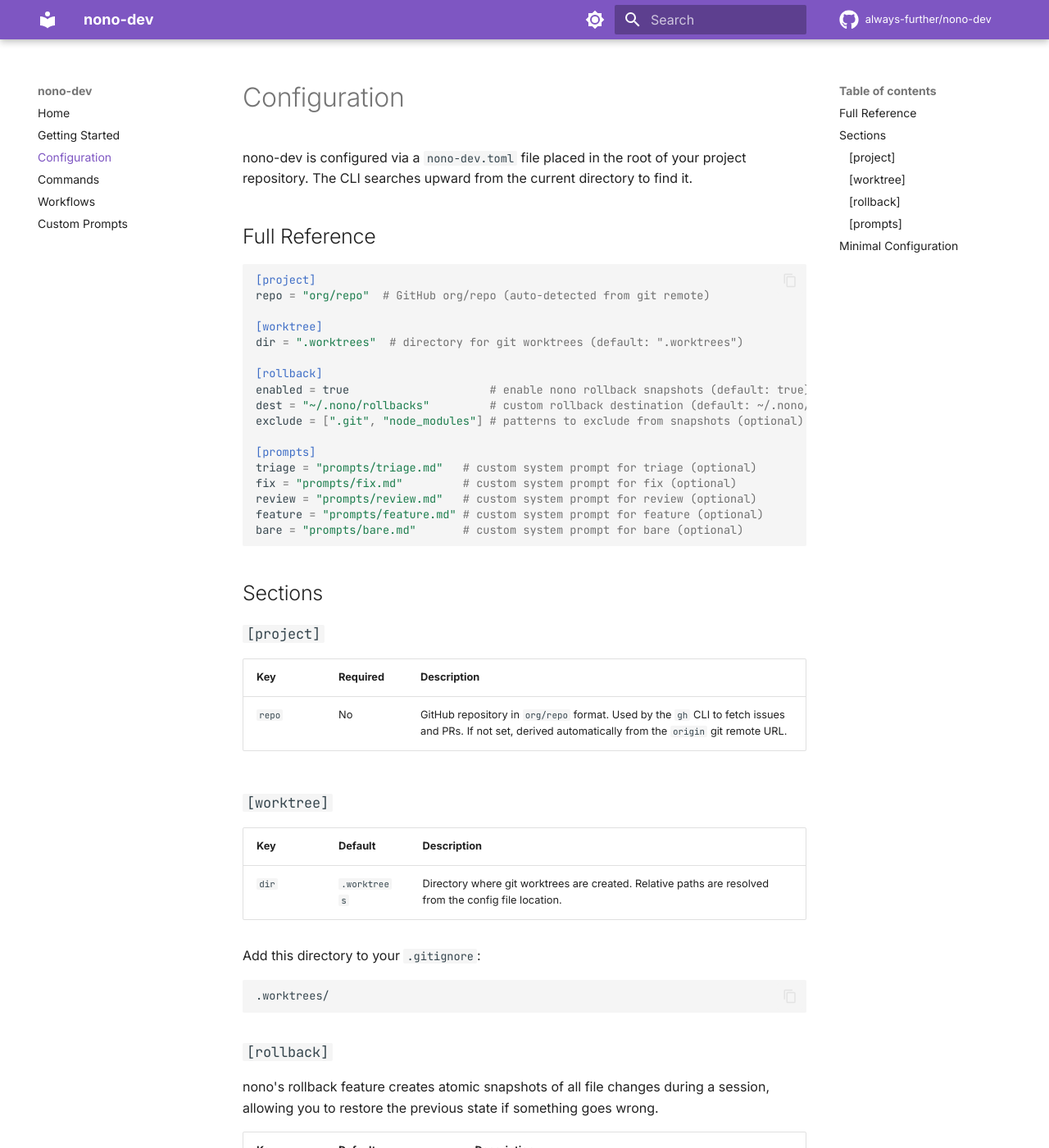
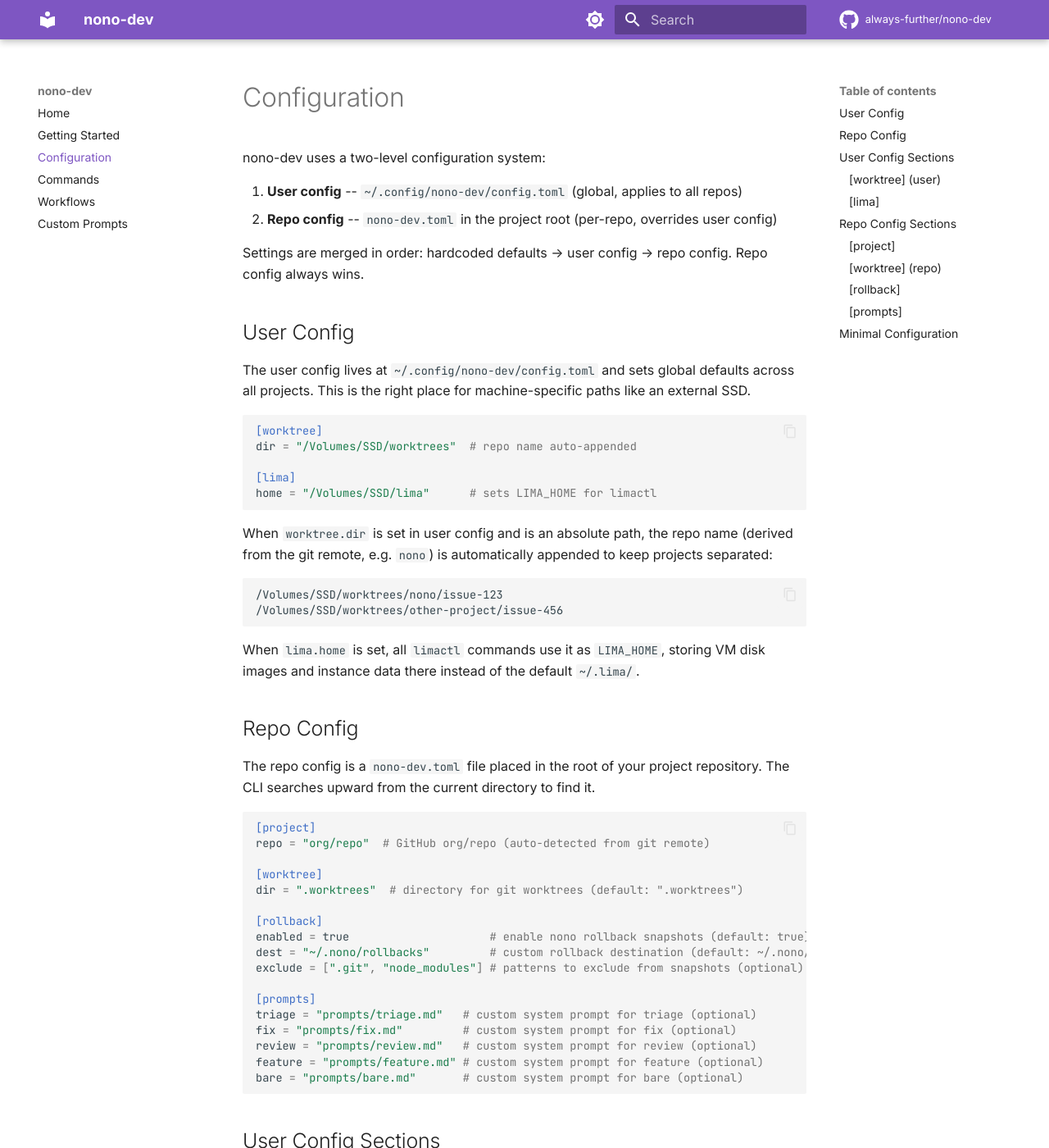
Before and after one commit to always-further/nono-dev, an MkDocs documentation site: the page built from docs/configuration.md, in a window 1280 px wide and 1400 px high. Shown: the whole window at 82% size. Built offline with MkDocs 1.6.1 and Material for MkDocs 9.7.7, drawn with Linux system fonts in a browser that asks for light colours; comment, search, counter and statistics services are not loaded; some of the changed text lies outside the part shown.

Commit message:
feat(config): add global user-level configuration
- Introduce `~/.config/nono-dev/config.toml` for machine-specific settings across all projects.
- Implement a three-layer configuration merge order:
    - Hardcoded defaults
    - User config (global, `~/.config/nono-dev/config.toml`)
    - Repo config (per-project, `nono-dev.toml`, overrides all)
- Enable `[worktree].dir` in user config to set a global base directory for worktrees.
    - Repo names are auto-appended to absolute paths (e.g., `/ssd/worktrees/nono/`).
- Enable `[lima].home` in user config to specify `LIMA_HOME`, redirecting VM storage.
- Update all relevant documentation (`docs/configuration.md`, `CLAUDE.md`, `docs/getting-started.md`) to detail the new configuration system.
- Change Lima guest home directory path from `.guest` to `.linux` for consistency across VM provision scripts and paths.

Signed-off-by: Luke Hinds <lukehinds@gmail.com>

````diff
--- a/docs/configuration.md
+++ b/docs/configuration.md
@@ -1,8 +1,36 @@
 # Configuration
 
-nono-dev is configured via a `nono-dev.toml` file placed in the root of your project repository. The CLI searches upward from the current directory to find it.
+nono-dev uses a two-level configuration system:
 
-## Full Reference
+1. **User config** -- `~/.config/nono-dev/config.toml` (global, applies to all repos)
+2. **Repo config** -- `nono-dev.toml` in the project root (per-repo, overrides user config)
+
+Settings are merged in order: hardcoded defaults -> user config -> repo config. Repo config always wins.
+
+## User Config
+
+The user config lives at `~/.config/nono-dev/config.toml` and sets global defaults across all projects. This is the right place for machine-specific paths like an external SSD.
+
+```toml
+[worktree]
+dir = "/Volumes/SSD/worktrees"  # repo name auto-appended
+
+[lima]
+home = "/Volumes/SSD/lima"      # sets LIMA_HOME for limactl
+```
+
+When `worktree.dir` is set in user config and is an absolute path, the repo name (derived from the git remote, e.g. `nono`) is automatically appended to keep projects separated:
+
+```
+/Volumes/SSD/worktrees/nono/issue-123
+/Volumes/SSD/worktrees/other-project/issue-456
+```
+
+When `lima.home` is set, all `limactl` commands use it as `LIMA_HOME`, storing VM disk images and instance data there instead of the default `~/.lima/`.
+
+## Repo Config
+
+The repo config is a `nono-dev.toml` file placed in the root of your project repository. The CLI searches upward from the current directory to find it.
 
 ```toml
 [project]
@@ -24,7 +52,21 @@
 bare = "prompts/bare.md"       # custom system prompt for bare (optional)
 ```
 
-## Sections
+## User Config Sections
+
+### `[worktree]` (user)
+
+| Key | Default | Description |
+|-----|---------|-------------|
+| `dir` | none | Base directory for git worktrees. The repo name is auto-appended (e.g. `/Volumes/SSD/worktrees` becomes `/Volumes/SSD/worktrees/nono/`). |
+
+### `[lima]`
+
+| Key | Default | Description |
+|-----|---------|-------------|
+| `home` | `~/.lima` (Lima default) | Directory where Lima stores VM instances and disk images. Passed as `LIMA_HOME` to all `limactl` commands. |
+
+## Repo Config Sections
 
 ### `[project]`
 
@@ -32,13 +74,15 @@
 |-----|----------|-------------|
 | `repo` | No | GitHub repository in `org/repo` format. Used by the `gh` CLI to fetch issues and PRs. If not set, derived automatically from the `origin` git remote URL. |
 
-### `[worktree]`
+### `[worktree]` (repo)
 
 | Key | Default | Description |
 |-----|---------|-------------|
-| `dir` | `.worktrees` | Directory where git worktrees are created. Relative paths are resolved from the config file location. |
+| `dir` | `.worktrees` | Directory where git worktrees are created. Relative paths are resolved from the config file location. Overrides the user config value. Repo-level paths are used as-is (no auto-append). |
 
-Add this directory to your `.gitignore`:
+> **Tip:** Prefer setting `worktree.dir` in user config (`~/.config/nono-dev/config.toml`) to keep worktrees outside the repo. In-repo worktrees can confuse IDEs and require `.gitignore` entries.
+
+If using the default in-repo location, add this to your `.gitignore`:
 
 ```
 .worktrees/
````
Also changed, not shown: CLAUDE.md (+25 -1 lines), docs/getting-started.md (+16 -5 lines), 3 other files.
